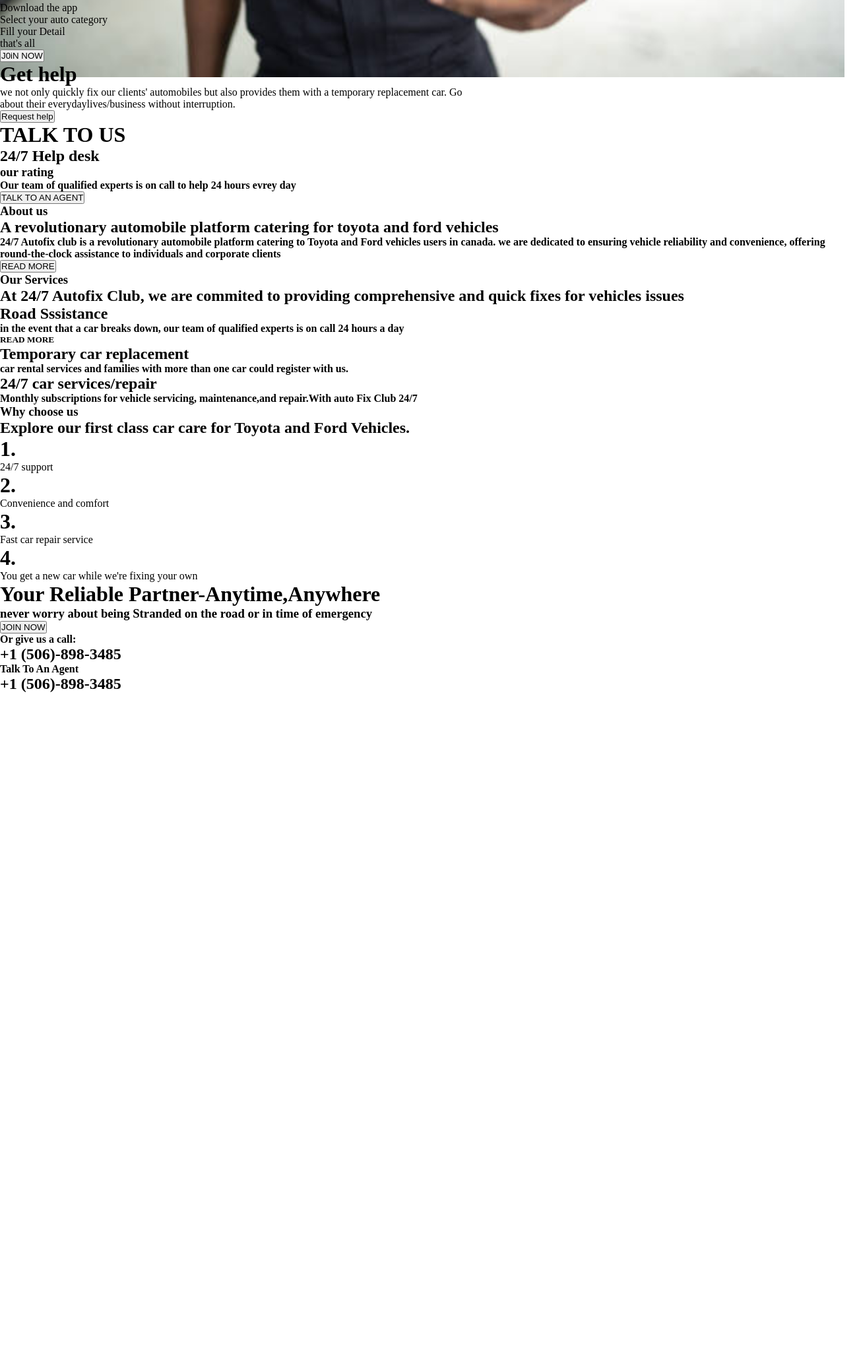
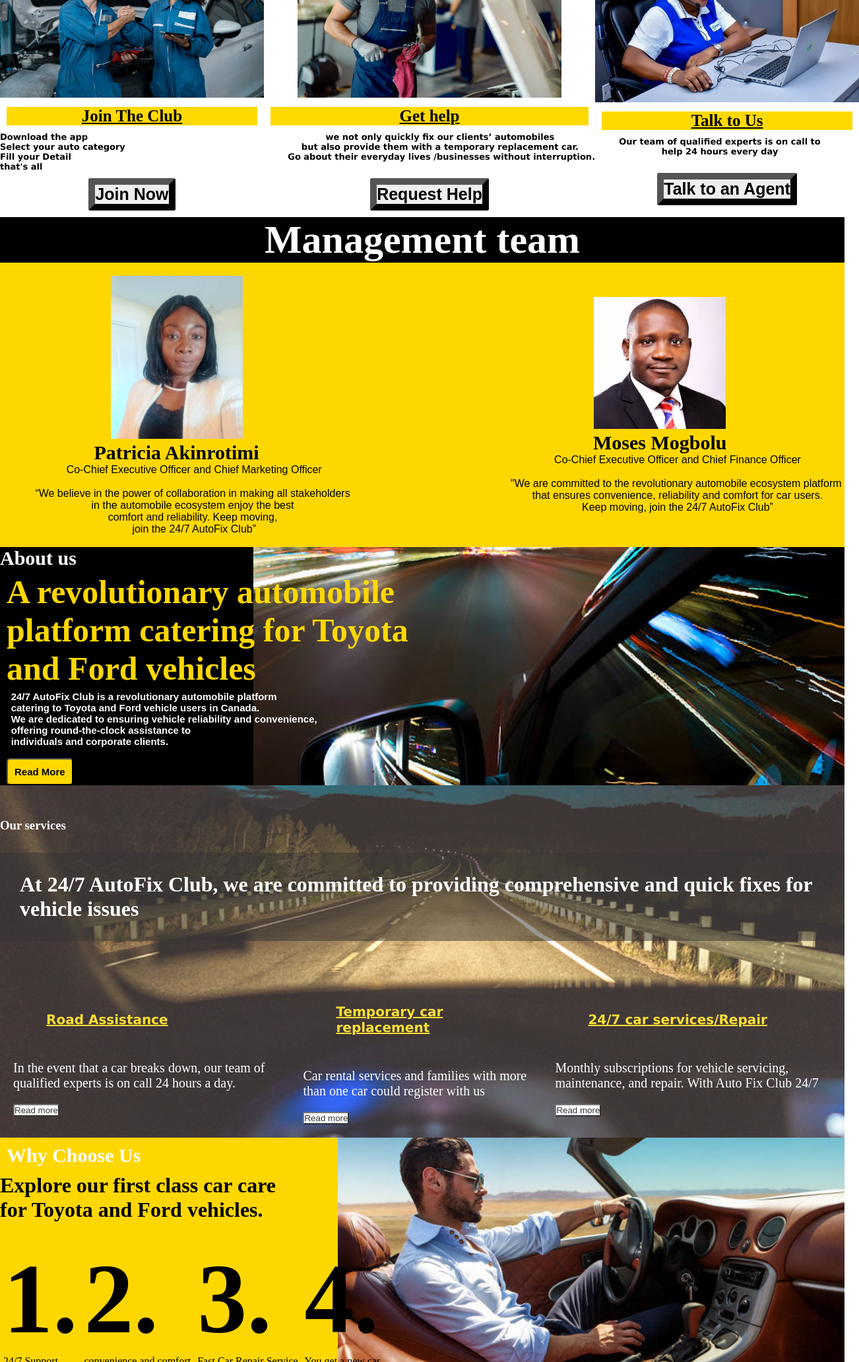
Before and after one commit to Emmedson/Webcity-class6-group-work, a plain HTML site: page index.html in a window 1280 px wide. Shown: the part 736-2800 px from the top of the page at 66% size, 1302 px wide, since content can reach past the window. Before the commit the page ends 1786 px from the top, so only its background shows below. Drawn offline with Linux system fonts and the light colour scheme.

Commit message:
redesigning the landing page

```diff
--- /dev/null
+++ b/css/project.css
@@ -0,0 +1,280 @@
+*{
+margin: 0;
+padding:0;
+}
+.main{
+    background-image: url(/image/auto\ fix\ image.jpg);
+    background-repeat: no-repeat;
+    background-size: cover;
+    background-attachment: fixed;
+    width: 100%;
+    height: auto;
+}
+/* .overlay{
+
+} */
+.navbar{
+ position: fixed;
+ top: 0;
+ right:0;
+ font-size: 22px;
+ padding-top: 20px;
+ margin-right: 0;
+ float: right;
+}
+.navbar a{
+    color:  white;
+    padding: 18px;
+    text-decoration: none;
+    font-weight: bolder;
+    background-color: rgba(0, 0, 0, 0.623);
+    border-radius: 4px;
+}
+.navbar a:hover{
+    color: gold;
+}
+.Jtc{
+    color: gold;
+}
+.containerfont{
+    padding: 150px;
+    font-size: xx-large;
+    color: white;
+    margin-top: 0;
+    }
+    .font1{
+        color: gold;
+        background-color: rgba(0, 0, 0, 0.877);
+        border-radius: 4px;
+    }
+    .font2{
+        color: black;
+        background-color: gold;
+    }
+    .containerfont2{
+        height: 150px;
+        background-color: rgba(255, 217, 0, 0.604);
+        margin-bottom: 200px;
+        margin: 25px;
+    }
+    .containerfont2 h1{
+        float: left;
+        width: 55%;
+        height: 20px;
+        text-align: center;
+        font-size: 80px;
+        margin-bottom: 100px;
+    }
+    .containerfont2 p{
+        float: right ;
+        width: 45%;
+        font-size: 20px;
+        text-align: center;
+        margin-bottom: 200px;
+        font-family: sans-serif;
+
+    }
+    .main2{
+        width: 100%;
+        height:auto;
+    }
+    .image-container{
+        display:flex;
+        justify-content: space-between;
+        align-items: center;
+
+    }
+    .image-wrapper{
+        text-align: center;
+    }
+    .image-wrapper img{
+        width:400px;
+        height: auto;
+    }
+    .image-wrapper p{
+        margin-top: 20px;
+    }
+    .image-wrapper button{
+        margin: 10px;
+        font-size: 25px;
+        border-radius: 3px;
+        font-weight: bold;
+        border-width: 10px;
+    }
+    .image-wrapper h2{
+        margin: 10px;
+        font-size: 25px;
+        text-decoration: underline;
+        background-color: rgb(255, 217, 0);
+        background-size: 20%;
+    }
+    .image-wrapper li{
+        font-size: 13px;
+        font-weight: bold;
+        font-family:Verdana;
+        max-width: fit-content;
+    }
+    .image-wrapper pre{
+         font-size: 13px;
+         font-weight: bold;
+         font-family:Verdana;
+         max-width: fit-content;
+    }
+    .main3{
+        width: 100%;
+        height: auto;
+        background-color: gold;
+    }
+    .main3 h1{
+         color: white;
+        text-align: center;
+        font-size: 60px;
+        font-weight: bolder;
+        background-color: rgb(0, 0, 0);
+    }
+    .imagebox{
+        display:flex;
+        justify-content: space-between;
+        align-items: center;
+       }
+    .text-box{
+        text-align: center;
+    }
+    .text-box img{
+        width:200px;
+        height: auto;
+        margin-top: 20px;
+    }
+    .text-box h2{
+        font-size:30px;
+    }
+    .text-box pre{
+        font-weight:30px;
+        font-family: Arial, sans-serif;
+    }
+    .main4{
+        background-color: black;
+        width: 100%;
+        height: auto;
+        background-image: url(/image/autofixaboutUs.jpg);
+        background-size: 70%;
+        background-repeat: no-repeat;
+        background-position: right;
+    }
+    .content-area{
+        text-align: left;
+        margin-right: 50%;
+    }
+    .content-area h3{
+        font-size: 30px;
+        color: rgb(255, 255, 255);
+        font-weight: bold;
+    }
+    .content-area h1{
+        font-size: 50px;
+        color: gold;
+        font-weight: bolder;
+        padding: 5px 10px;
+    }
+    .content-area pre{
+        font-size: 15px;
+        color: white;
+        font-weight: bold;
+        font-family: Arial, sans-serif;
+    }
+    .content-area button{
+        padding: 10px;
+        margin-left: 10px;
+        background-color: gold;
+        border-radius: 5px;
+        font-weight: bold;
+        font-size: 15px;
+        color: black;
+    }
+    .main5{
+        width: 100%;
+        height:auto;
+        background-image: url(/image/autofixourservces.jpg);
+        background-size: cover;
+        background-repeat: no-repeat;
+        background-position: left;
+        background-blend-mode:hard-light;
+        opacity: 0.8;
+        background-attachment: fixed;
+    }
+    .submain5{
+      padding-top: 50px;
+    }
+    .submain5 h3{
+        padding-bottom: 30px;
+        color: white;
+    }
+    .submain5 h1{
+        padding: 30px;
+        color: white;
+        background-color: rgba(0, 0, 0, 0.498);
+        /* text-transform: uppercase; */
+    }
+    .container{
+        display: flex;
+        flex-direction: row;
+        align-items: center;
+    }
+    .text h2{
+        color:gold ;
+        padding: 50px;
+        font-size: 20px;
+        font-family: Verdana, sans-serif;
+        text-decoration: underline;
+    }
+    .text p{
+        color: white;
+        font-size: 20px;
+    }
+
+    .text{
+        margin-top:25px;
+        padding: 20px;
+    }
+    .text button{
+        margin-top: 20px;
+        color: black;
+        background-color: white;
+        border-radius: 3px;
+    }
+    .main6{
+        width: 100%;
+        height: auto;
+        background-color:gold;
+        background-image: url(/image/autofixchooseUs.jfif);
+        background-position: right;
+        background-repeat: no-repeat;
+        background-size: 60%;
+
+    }
+    .submain6 h3{
+        padding: 10px;
+        font-size: 30px;
+        font-weight: bolder;
+        color: white;
+    }
+    .submain6 h1{
+     font-weight: bolder;
+    }
+    .sub-main-container{
+        display: flex;
+        flex-direction: row;
+        align-items: left;
+    }
+    .sub-main-text{
+        margin-top:25px;
+        padding: 5px;
+        text-align: left;
+    }
+    .sub-main-text h1{
+        font-size: 150px;
+
+    }
+    .sub-main-text p{
+        font: 10px;
+    }
--- a/index.html
+++ b/index.html
@@ -4,12 +4,14 @@
     <meta charset="UTF-8">
     <meta name="viewport" content="width=device-width, initial-scale=1.0">
     <title>Document</title>
-    <link rel="stylesheet" href="project.css">
+    <link rel="stylesheet" href="css/project.css">
 
 </head>
 <body>
+<div class="main">
+    <div class="overlay">
+    </div>
     <header>
-
         <nav>
             <div class="navbar">
                 <a href="#">Home</a>
@@ -19,17 +21,10 @@
                 <a href="#"><span class="Jtc">Join The club</a>
             </div>
         </nav>
-
-    </header>
-
-    <img class="img" src="autofixb 1.jpg" alt="">
-   <br> <br>
-    <section></section>
         <div class="containerfont">
-        <h1 class="font1">Round-The-Clock Assitance
-        </h1>
+            <h1 class="font1">Round-The-Clock Assitance</h1>
             <h3 class="font2">For Toyota and Ford Vehicle users in Canada</h3>
-    </div><br><br>
+        </div>
         <div class="containerfont2">
             <div>
                 <h1>....Keep moving!</h1>
@@ -37,61 +32,154 @@
             <div>
                 <p><br>We are dedicated to ensuring vehicle <br> reliability and convenience, <br>offering round-the-clock assistance to individuals and corporate clients.</p>
             </div>
-
-        <div class="containerfont3">
-        <h3 class="font3">Comprehensive and quick fixes for vehicle issues</h1>
         </div>
+    </header>
 </div>
-
+<div class="main2">
+ <div class="image-container">
+    <div class="image-wrapper">
+        <img src="image/autofixJoin.jpg" alt="joinUs" srcset="">
+        <h2>Join The Club</h2>
         <ul>
             <li>Download the app</li>
             <li>Select your auto category</li>
             <li>Fill your Detail</li>
             <li>that's all</li>
         </ul>
-<form action="join.html">
-    <button>J0iN NOW</button>
-</form>
-<h1>Get help</h1>
-<p>we not only quickly fix our clients' automobiles but also provides them with a temporary replacement car. Go about their everydaylives/business without interruption. </p>
-<form action="Request.html">
-    <button>Request help</button>
-</form>
-<h1>TALK TO US</h1>
-<h2>24/7 Help desk</h2>
-<h3>our rating</h3>
-<h4>Our team of qualified experts is on call to help 24 hours evrey day</h4>
-<button>TALK TO AN AGENT</button>
+        <button>Join Now</button>
+    </div>
+        <div class="image-wrapper">
+            <img src="image/autofixneedhelp.jpg" alt="needHelp" srcset="">
+            <h2>Get help</h2>
+        <pre>
+        we not only quickly fix our clients’ automobiles
+        but also provide them with a temporary replacement car.
+        Go about their everyday lives /businesses without interruption.
+        </pre>
+            <button>Request Help</button>
+        </div>
+        <div class="image-wrapper">
+            <img src="image/autofixTalktoUs.jpg" alt="TalktoUs" srcset="">
+            <h2>Talk to Us</h2>
+        <pre>
+        Our team of qualified experts is on call to
+        help 24 hours every day
+        </pre>
+            <button>Talk to an Agent</button>
+        </div>
+ </div>
+</div>
+<div class="main3">
+    <h1>Management team</h1>
+    <div class="imagebox">
+        <div class="text-box">
+         <img src="image/Pat-pix.jpg" alt="pat" srcset="">
+
+            <h2>Patricia Akinrotimi</h2>
+            <pre>
+            Co-Chief Executive Officer and Chief Marketing Officer
+
+            “We believe in the power of collaboration in making all stakeholders
+            in the automobile ecosystem enjoy the best
+            comfort and reliability. Keep moving,
+            join the 24/7 AutoFix Club”
+            </pre>
+        </div>
+        <div class="text-box">
+         <img src="image/Moses-Mogbolu-Pix.png" alt="Mogbolu-Pix" srcset="">
+          <h2>Moses Mogbolu</h2>
+            <pre>
+            Co-Chief Executive Officer and Chief Finance Officer
+
+            "We are committed to the revolutionary automobile ecosystem platform
+            that ensures convenience, reliability and comfort for car users.
+            Keep moving, join the 24/7 AutoFix Club”
+            </pre>
+        </div>
+    </div>
+</div>
+<div class="main4">
+  <div class="content-area">
     <h3>About us</h3>
-<h2>A revolutionary automobile platform catering for toyota and ford vehicles</h2>
-<h4>24/7 Autofix club is a revolutionary automobile platform catering to Toyota and Ford vehicles users in canada. we are dedicated to ensuring vehicle reliability and convenience, offering round-the-clock assistance to individuals and corporate clients</h4>
-<button>READ MORE</button>
-<h3>Our Services</h3>
-<h2>At 24/7 Autofix Club, we are commited to providing comprehensive and quick fixes for vehicles issues</h2>
-<h2>Road Sssistance</h2>
-<h4>in the event that a car breaks down, our team of qualified experts is on call 24 hours a day</h4>
-<h5>READ MORE</h5>
+    <h1> A revolutionary automobile platform catering for Toyota and Ford vehicles</h1>
+    <pre>
+    24/7 AutoFix Club is a revolutionary automobile platform
+    catering to Toyota and Ford vehicle users in Canada.
+    We are dedicated to ensuring vehicle reliability and convenience,
+    offering round-the-clock assistance to
+    individuals and corporate clients.
+    </pre>
+    <button>Read More</button>
+  </div>
+</div>
+<div class="main5">
+ <div class="submain5">
+    <h3>Our services</h3>
+    <h1>
+    At 24/7 AutoFix Club, we are committed to providing
+    comprehensive and quick fixes for vehicle issues
+    </h1>
+ </div>
+ <div class="container">
+    <div class="text">
+        <h2>Road Assistance</h2>
+        <p>
+        In the event that a car breaks down,
+        our team of qualified experts is on call 24 hours a day.
+        </p>
+        <button>Read more</button>
+    </div>
+    <div class="text">
         <h2>Temporary car replacement</h2>
-<h4>car rental services and families with more than one car could register with us.</h4>
-<h2>24/7 car services/repair</h2>
-<h4>Monthly subscriptions for vehicle servicing, maintenance,and repair.With auto Fix Club 24/7</h4>
-<h3>Why choose us</h3>
-<h2>Explore our first class car care for Toyota and Ford Vehicles.</h2>
+        <p>
+        Car rental services and families with more
+        than one car could register with us
+        </p>
+        <button>Read more</button>
+    </div>
+    <div class="text">
+        <h2>24/7 car services/Repair</h2>
+        <p>
+         Monthly subscriptions for vehicle
+         servicing, maintenance,
+         and repair. With Auto Fix Club 24/7
+        </p>
+          <button>Read more</button>
+    </div>
+ </div>
+</div>
+<div class="main6">
+    <div class="submain6">
+        <h3>Why Choose Us</h3>
+        <h1>Explore our first class car care <br> for Toyota and Ford vehicles.</h1>
+    </div>
+    <div class="sub-main-container">
+        <div class="sub-main-text">
             <h1>1.</h1>
-<p>24/7 support<p>
+            <p>
+            24/7 Support
+            </p>
+        </div>
+        <div class="sub-main-text">
             <h1>2.</h1>
-    <p>Convenience and comfort</p>
+            <p>
+            convenience and comfort
+            </p>
+        </div>
+        <div class="sub-main-text">
             <h1>3.</h1>
-    <p>Fast car repair service</p>
+            <p>
+            Fast Car Repair Service
+            </p>
+        </div>
+        <div class="sub-main-text">
             <h1>4.</h1>
-    <p>You get a new car while we're fixing your own</p>
-    <h1>Your Reliable Partner-Anytime,Anywhere</h1>
-    <h3>never worry about being Stranded on the road or in time of emergency</h3>
-    <button>JOIN NOW</button>
-    <h4>Or give us a call:</h4>
-    <h2>+1 (506)-898-3485</h2>
-    <h4>Talk To An Agent</h4>
-    <h2> +1 (506)-898-3485</h2>
+            <p>
+            You get a new car <br> while we're <br> fixing your own
+            </p>
+        </div>
+    </div>
+</div>
 
 
 </body>
```
Also changed, not shown: css/style.css (deleted, +0 -18 lines), getHelp.html (added, +37 -0 lines), image/Moses-Mogbolu-Pix.png (added), image/Pat-pix.jpg (added), image/auto fix image.jpg (added), image/autofixJoin.jpg (added), image/autofixTalktoUs.jpg (added), image/autofixaboutUs.jpg (added), image/autofixchooseUs.jfif (added), image/autofixneedhelp.jpg (added), image/autofixourservces.jpg (added), image/autofixourservices.jpg (added), image/black man 2.jpeg (deleted). Lines whose indentation alone changed are shown as unchanged.
